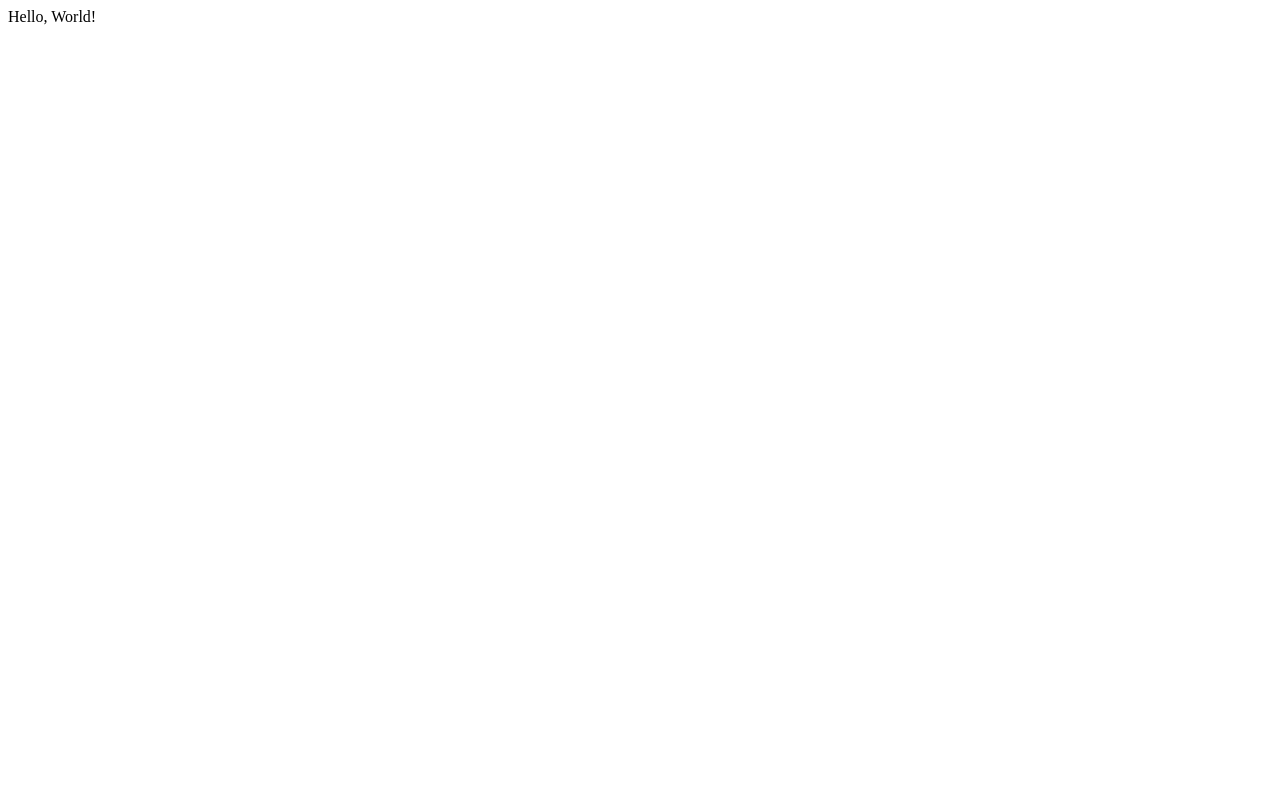
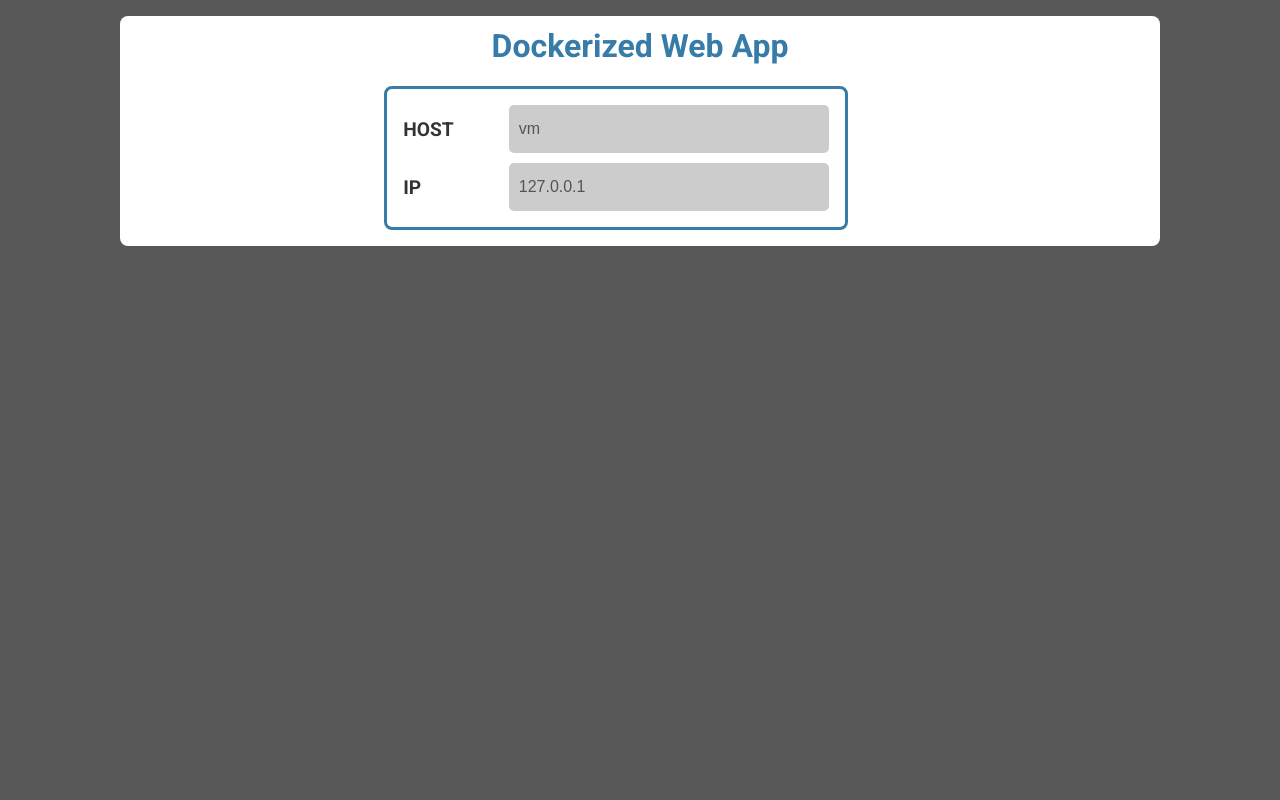
Before and after one commit to arpanptnk85/flask-microservices, a Flask app: page / in a window 1280 px wide. Before the commit the page is almost empty. Run offline with Flask 3, Linux system fonts and the light colour scheme.

Commit message:
Update: webapp:v1.0.1

```diff
--- a/deploy/deployment.yml
+++ b/deploy/deployment.yml
@@ -16,7 +16,7 @@ spec:
     spec:
       containers:
       - name: webapp
-        image: webapp:v0.1.0
+        image: webapp:v1.0.1
         ports:
         - containerPort: 5000
         resources:
--- a/resources/app.py
+++ b/resources/app.py
@@ -10,15 +10,11 @@ def getHostDetails():
     host_ip = socket.gethostbyname(host_name)
     return str(host_name), str(host_ip)
 
-@app.route("/", methods=["GET"])
-def hello():
-    return "<p>Hello, World!</p>"
-
 @app.route("/health", methods=["GET"])
 def health():
     return jsonify(status="UP")
 
-@app.route("/home", methods=["GET"])
+@app.route("/", methods=["GET"])
 def home():
     host_name, host_ip = getHostDetails()
     return render_template('index.html', host=host_name, ip=host_ip)
--- /dev/null
+++ b/resources/static/style.css
@@ -0,0 +1,73 @@
+html {
+    font-family: 'Roboto', sans-serif;
+    background: #585858;
+    padding: 1rem;
+    overflow-x: hidden;
+    overflow-y: hidden;
+}
+
+body {
+    max-width: 1040px;
+    margin: 0 auto;
+    border-radius: 8px;
+    background: white;
+}
+
+h1 {
+    margin-top: -5px;
+    color: #377ba8;
+}
+
+.container {
+    display: flex;
+    flex-direction: column;
+    padding: 1rem;
+}
+
+.header {
+    margin: auto;
+}
+
+.content-container {
+    width: 960px;
+    display: flex;
+    flex-direction: row;
+    justify-content: center;
+}
+
+.info-content {
+    border: 3px solid #377ba8;
+    border-radius: 8px;
+    min-width: 330px;
+    padding: 1rem;
+    display: flex;
+    flex-direction: row;
+    gap: 50px;
+}
+
+.info-group {
+    display: flex;
+    flex-direction: column;
+    justify-content: space-around;
+    gap: 10px;
+}
+
+.info-group span {
+    font-weight: bold;
+    color: #333; /* Dark gray */
+    font-size: 1.2em;
+    display: inline-block; /* For better styling control */
+    margin-right: 5px;
+}
+
+.info-group input {
+    width: 300px;
+    height: 28px;
+    padding: 10px;
+    border: none;
+    border-radius: 5px;
+    font-size: 16px;
+    background-color: #ccc;
+    font-size: 16px;
+    font-weight: 500;
+}
--- a/resources/templates/index.html
+++ b/resources/templates/index.html
@@ -3,13 +3,29 @@
 <head>
     <meta charset="UTF-8">
     <meta name="viewport" content="width=device-width, initial-scale=1.0">
+    <link rel="stylesheet" type="text/css" href="{{ url_for('static', filename='style.css') }}">
+    <link rel="preconnect" href="https://fonts.googleapis.com">
+    <link rel="preconnect" href="https://fonts.gstatic.com" crossorigin>
+    <link href="https://fonts.googleapis.com/css2?family=Roboto:ital,wght@0,100;0,300;0,400;0,500;0,700;0,900;1,100;1,300;1,400;1,500;1,700;1,900&display=swap" rel="stylesheet">
     <title>Microservices</title>
 </head>
 <body>
-    <h1>Dockerized Web App</h1>
-    <div>
-        <span>HOST: {{ host }}</span>
-        <span>IP: {{ ip }}</span>
+    <div class="container">
+        <div class="header">
+            <h1>Dockerized Web App</h1>
+        </div>
+        <div class="content-container">
+            <div class="info-content">
+                <div class="info-group">
+                    <span>HOST</span>
+                    <span>IP</span>
+                </div>
+                <div class="info-group">
+                    <input disabled type="text" value="{{ host }}">
+                    <input disabled type="text" value="{{ ip }}">
+                </div>
+            </div>
+        </div>
     </div>
 </body>
 </html>
```
